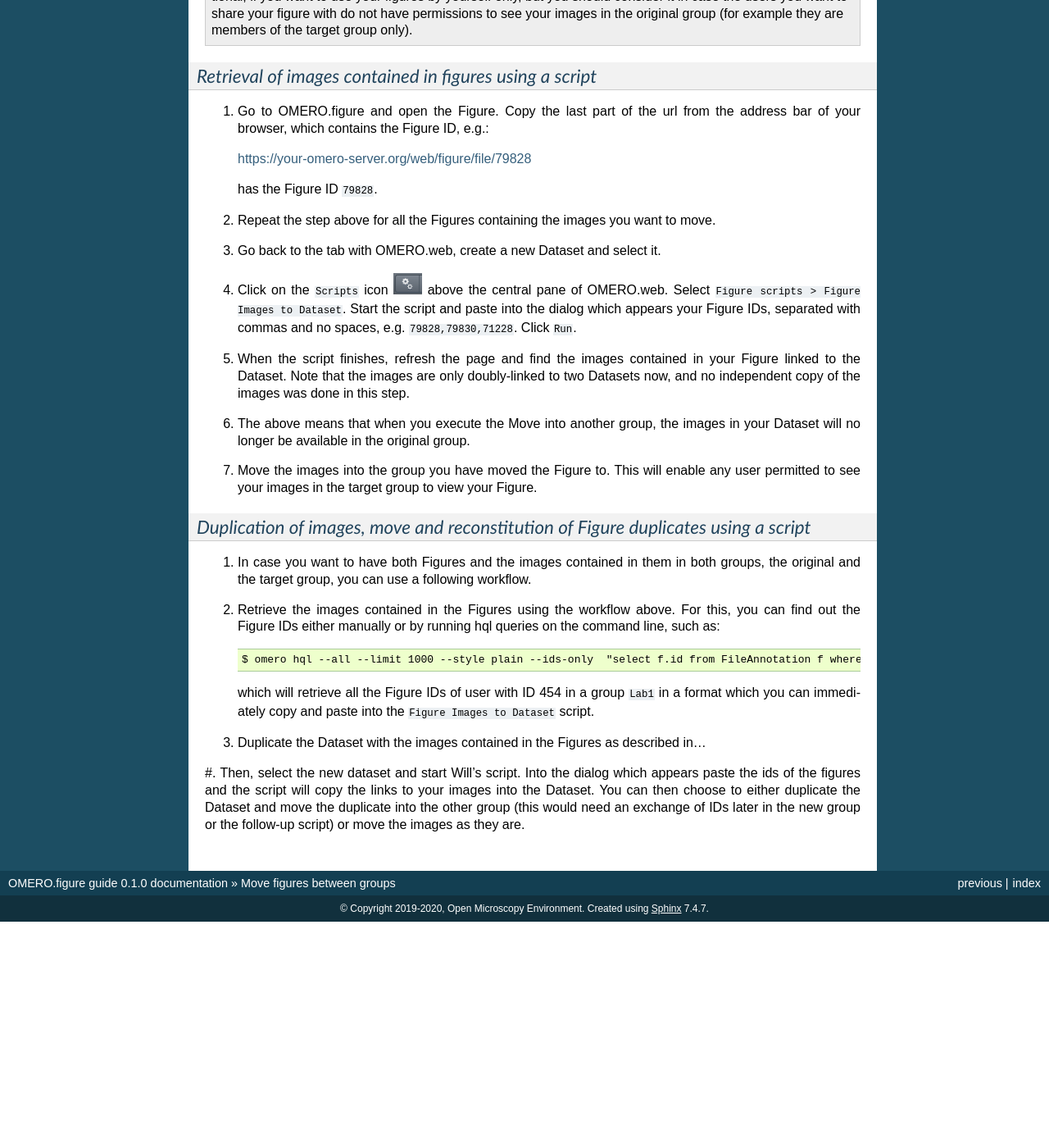
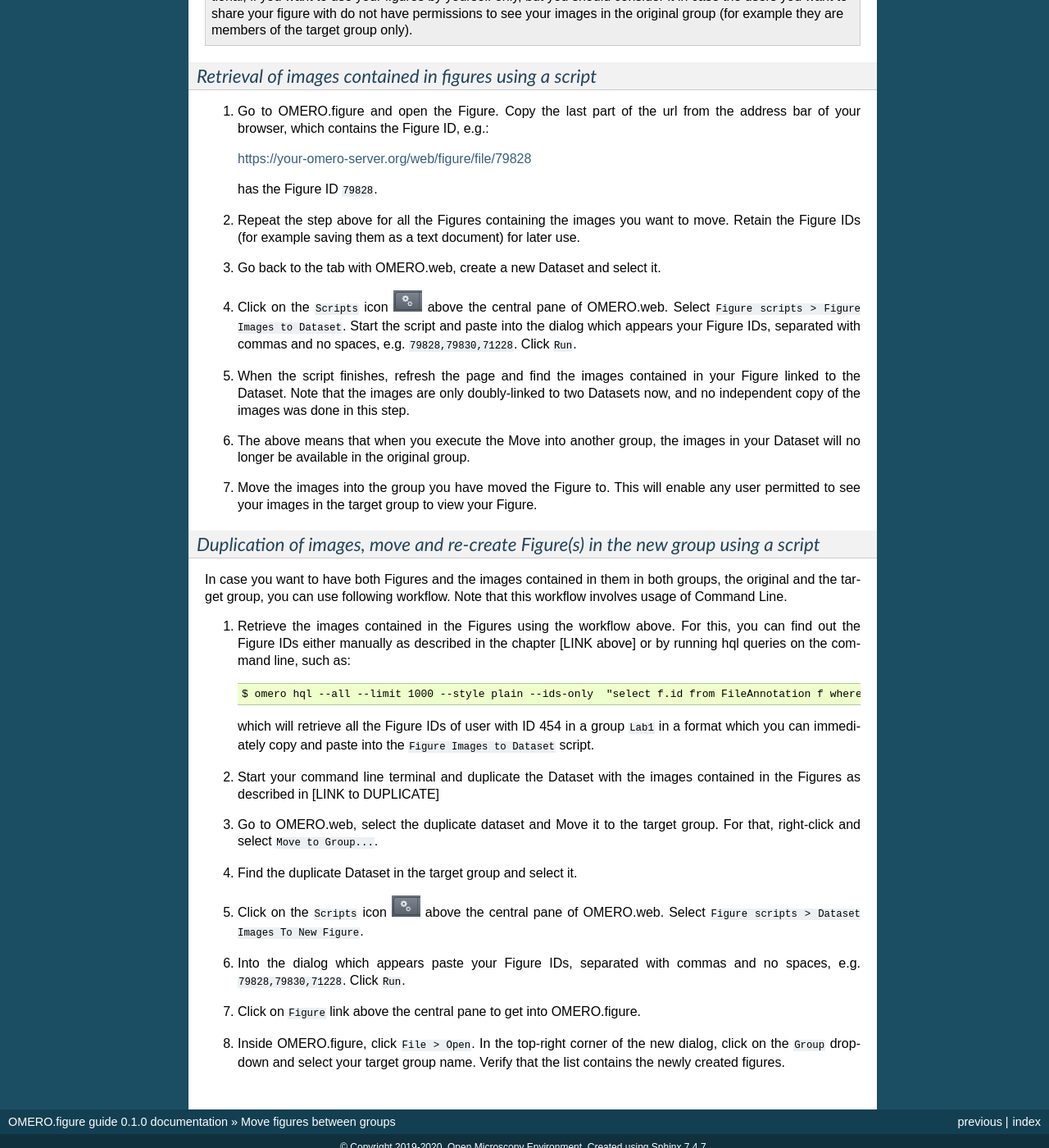
Before and after one commit to ome/omero-guide-figure, a Sphinx documentation site: the page built from docs/omero_figure_move.rst, in a window 1280 px wide and 1400 px high, scrolled down 941 px. Shown: the whole window at 82% size. Built offline with Sphinx 7.4.7, drawn with Linux system fonts in a browser that asks for light colours; before the commit the page ends 2065 px from its top, so only the background shows below that; some of the changed text lies outside the part shown.

Commit message:
Finalize the main text

```diff
--- a/docs/omero_figure_move.rst
+++ b/docs/omero_figure_move.rst
@@ -52,7 +52,7 @@
 
     has the Figure ID ``79828``.
 
-#.  Repeat the step above for all the Figures containing the images you want to move.
+#.  Repeat the step above for all the Figures containing the images you want to move. Retain the Figure IDs (for example saving them as a text document) for later use.
 
 #.  Go back to the tab with OMERO.web, create a new Dataset and select it.
 
@@ -64,29 +64,32 @@
 
 #.  Move the images into the group you have moved the Figure to. This will enable any user permitted to see your images in the target group to view your Figure.
 
-*Duplication of images, move and reconstitution of Figure duplicates using a script*
-~~~~~~~~~~~~~~~~~~~~~~~~~~~~~~~~~~~~~~~~~~~~~~~~~~~~~~~~~~~~~~~~~~~~~~~~~~~~~~~~~~~~~~~~~~~~~~~~~~~~~
+*Duplication of images, move and re-create Figure(s) in the new group using a script*
+~~~~~~~~~~~~~~~~~~~~~~~~~~~~~~~~~~~~~~~~~~~~~~~~~~~~~~~~~~~~~~~~~~~~~~~~~~~~~~~~~~~~~~~~~~
 
-#.  In case you want to have both Figures and the images contained in them in both groups, the original and the target group, you can use a following workflow.
+In case you want to have both Figures and the images contained in them in both groups, the original and the target group, you can use following workflow. Note that this workflow involves usage of Command Line.
 
-#.  Retrieve the images contained in the Figures using the workflow above. For this, you can find out the Figure IDs either manually or by running hql queries on the command line, such as::
+#.  Retrieve the images contained in the Figures using the workflow above. For this, you can find out the Figure IDs either manually as described in the chapter [LINK above] or by running hql queries on the command line, such as::
 
     $ omero hql --all --limit 1000 --style plain --ids-only  "select f.id from FileAnnotation f where (f.details.group.name = 'Lab1' and f.details.owner.id = 454)" | sed -e 's/^.*,//g' | paste -s -d, -
 
     which will retrieve all the Figure IDs of user with ID 454 in a group ``Lab1`` in a format which you can immediately copy and paste into the ``Figure Images to Dataset`` script.
 
-#.  Duplicate the Dataset with the images contained in the Figures as described in...
+#.  Start your command line terminal and duplicate the Dataset with the images contained in the Figures as described in [LINK to DUPLICATE]
 
-#.
-Then, select the new dataset and start Will's script. Into the dialog which appears paste the ids of the figures and the script will copy the links to your images into the Dataset. You can then choose to either duplicate the Dataset and move the duplicate into the other group (this would need an exchange of IDs later in the new group or the follow-up script) or move the images as they are.
+#.  Go to OMERO.web, select the duplicate dataset and Move it to the target group. For that, right-click and select ``Move to Group...``.
 
+#.  Find the duplicate Dataset in the target group and select it.
 
+#.  Click on the ``Scripts`` icon |image1| above the central pane of OMERO.web. Select ``Figure scripts > Dataset Images To New Figure``.
 
+#.  Into the dialog which appears paste your Figure IDs, separated with commas and no spaces, e.g. ``79828,79830,71228``. Click ``Run``.
+
+#.  Click on ``Figure`` link above the central pane to get into OMERO.figure.
+
+#.  Inside OMERO.figure, click ``File > Open``. In the top-right corner of the new dialog, click on the ``Group`` dropdown and select your target group name. Verify that the list contains the newly created figures.
 
 
 .. |image1| image:: images/scripts_icon.png
    :width: 0.36621in
    :height: 0.27231in
-.. |image4| image:: images/image4.png
-   :width: 0.36458in
-   :height: 0.25in
```
